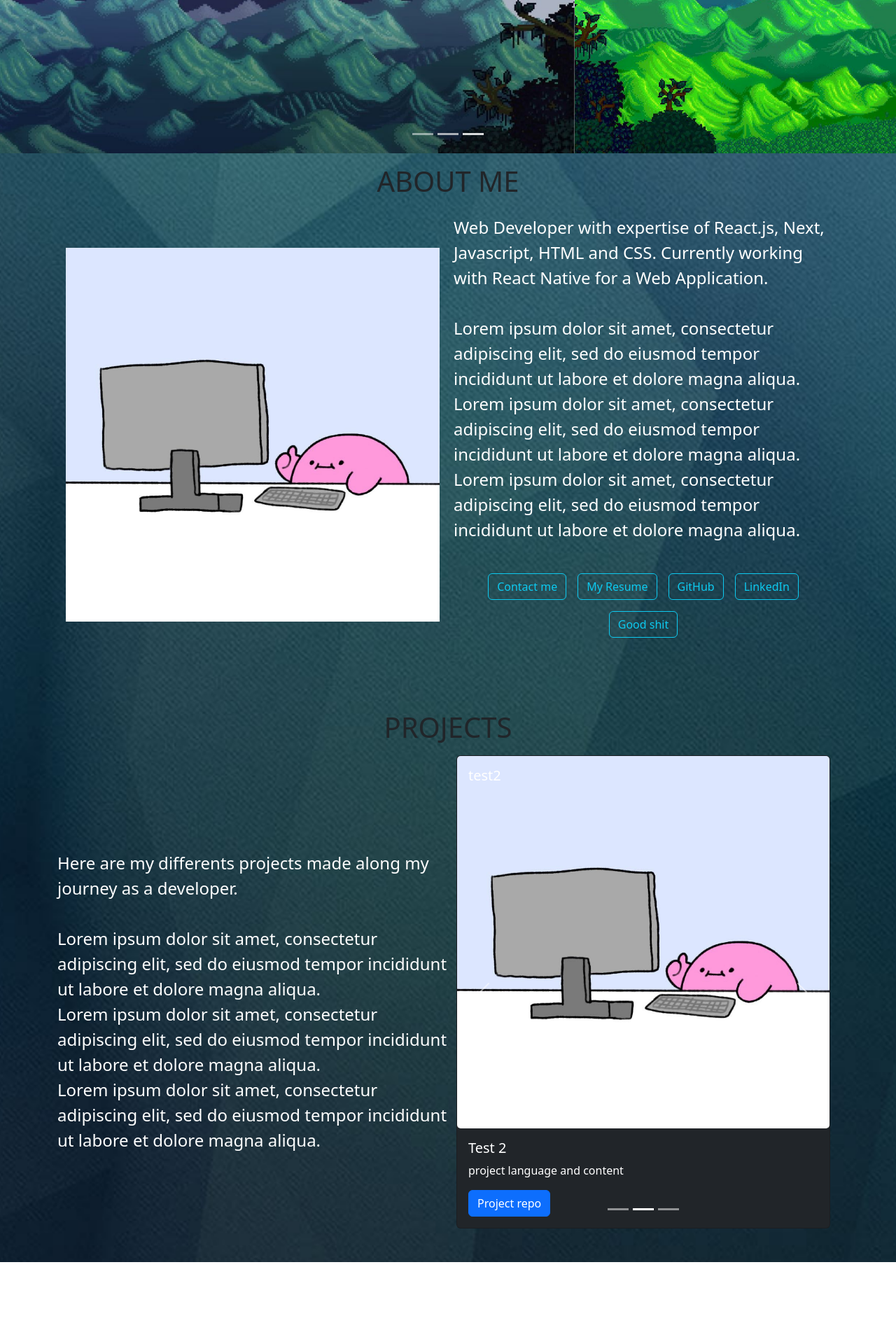
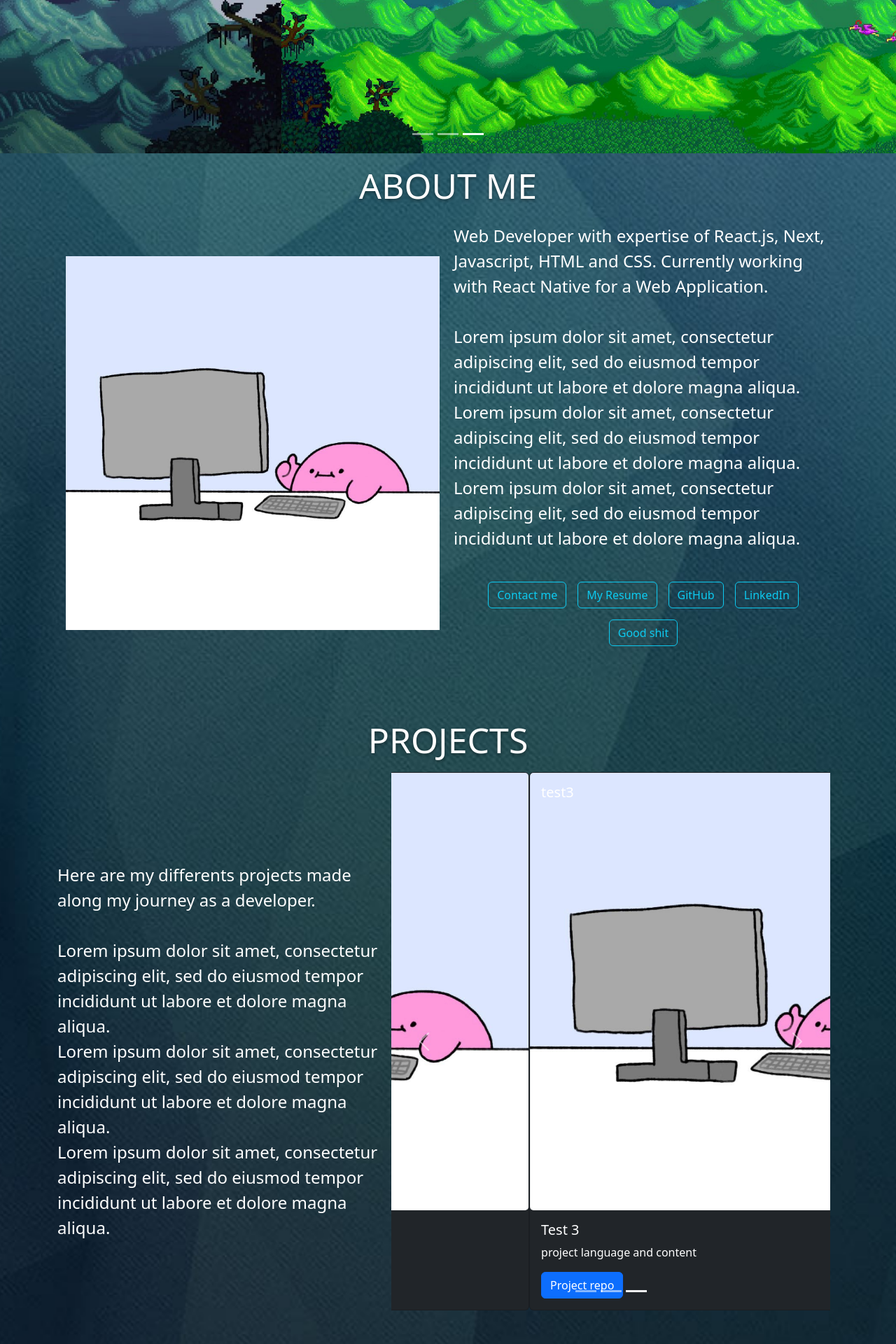
Before and after one commit to Erzenkell/reac-ssb, a React (Create React App) app: page / in a window 1280 px wide. Shown: the part 581-2501 px from the top of the page at 70% size. Before the commit the page ends 2384 px from the top, so only its background shows below. Built offline with nearby package versions, Linux system fonts and the light colour scheme.

Commit message:
minor improvements

```diff
--- a/src/components/carousel/carouselTitle/CarouselTitle.js
+++ b/src/components/carousel/carouselTitle/CarouselTitle.js
@@ -7,7 +7,6 @@ const TitleMessage = () => (
       <div className="titleMessage">
         <div className="heading">
           <div className="main text-center mb-3">
-            Hi, I am
             <br />
             <span>
               <strong>FERRIER Sammy</strong>
--- a/src/components/projectCardCarousel/ProjectCardCarousel.js
+++ b/src/components/projectCardCarousel/ProjectCardCarousel.js
@@ -24,7 +24,7 @@ const ProjectList = [
 
 const ProjectCardCarousel = () => {
     return(
-        <Carousel>
+        <Carousel interval={2500}>
             { ProjectList.map(Project => (
             <Carousel.Item>
                 <Card className="bg-dark text-white">
--- a/src/pages/about/About.js
+++ b/src/pages/about/About.js
@@ -6,7 +6,7 @@ import Kirbok from "../../assets/kirbok.jpg";
 const About = () => {
     return(
         <div className='about'>
-            <h1 className="pt-3 text-center pb-2">ABOUT ME</h1>
+            <h1 className="pt-3 text-center pb-2 about-title">ABOUT ME</h1>
             <Container>
                 <Row className=" pb-5 align-items-center">
                     <Col xs={12} md={6}>
--- a/src/pages/about/about.css
+++ b/src/pages/about/about.css
@@ -1,3 +1,10 @@
+.about-title {
+    color: white;
+    text-shadow: 0px 2px 5px rgba(0, 0, 0, 0.4);
+    font-weight: 100;
+    font-size: 50px;
+}
+
 .about-text {
     color: white;
     font-size: 1.5rem;
--- a/src/pages/projects/Projects.js
+++ b/src/pages/projects/Projects.js
@@ -6,10 +6,10 @@ import ProjectCardCarousel from '../../components/projectCardCarousel/ProjectCar
 const Projects = () => {
     return(
         <div className='projects'>
-            <h1 className="pt-3 text-center pb-2">PROJECTS</h1>
+            <h1 className="pt-3 text-center pb-2 projects-title">PROJECTS</h1>
             <Container>
                 <Row className=" pb-5 align-items-center">
-                    <Col xs={12} md={6}>
+                    <Col xs>
                         <Row className="justify-content-center mb-2 mr-2 projects-text">
                             <br />
                             Here are my differents projects made along my journey as a developer.
@@ -22,7 +22,7 @@ const Projects = () => {
                             Lorem ipsum dolor sit amet, consectetur adipiscing elit, sed do eiusmod tempor incididunt ut labore et dolore magna aliqua.
                          </Row>
                     </Col>
-                    <Col xs={12} md={6}>
+                    <Col lg={7}>
                         <ProjectCardCarousel/>
                     </Col>
                 </Row>
--- a/src/pages/projects/projects.css
+++ b/src/pages/projects/projects.css
@@ -1,3 +1,10 @@
+.projects-title {
+    color: white;
+    text-shadow: 0px 2px 5px rgba(0, 0, 0, 0.4);
+    font-weight: 100;
+    font-size: 50px;
+}
+
 .projects-text {
     color: white;
     font-size: 1.5rem;
```
